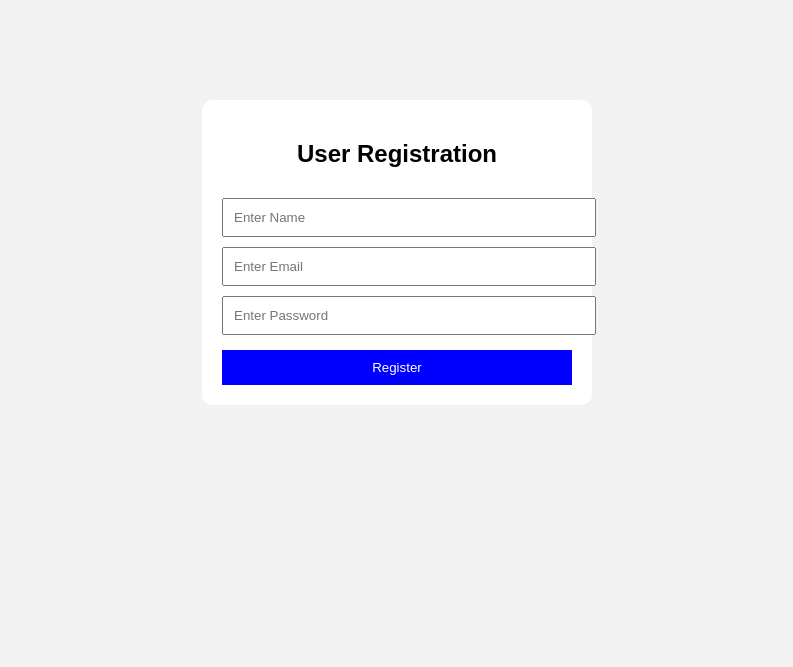
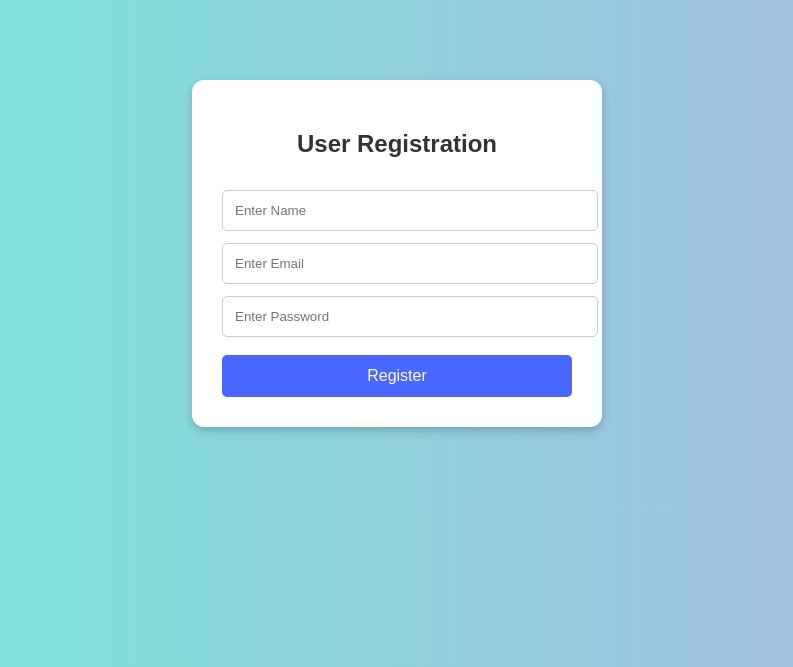
Before and after one commit to gavirnenins-web/nitya, a Flask app: page / in a window 1280 px wide. Shown: the top 667 px of the page, without its empty margins (243-1036 px from the left). Run offline with Flask 3, Linux system fonts and the light colour scheme.

Commit message:
Improved registration page styling

```diff
--- a/static/style.css
+++ b/static/style.css
@@ -1,31 +1,42 @@
 body {
-    font-family: Arial;
-    background-color: #f2f2f2;
+    font-family: Arial, sans-serif;
+    background: linear-gradient(to right, #74ebd5, #ACB6E5);
 }
 
 .container {
     width: 350px;
-    margin: 100px auto;
+    margin: 80px auto;
     background: white;
-    padding: 20px;
-    border-radius: 10px;
+    padding: 30px;
+    border-radius: 12px;
+    box-shadow: 0px 4px 10px rgba(0,0,0,0.2);
 }
 
 h2 {
     text-align: center;
+    color: #333;
 }
 
 input {
     width: 100%;
-    padding: 10px;
-    margin-top: 10px;
+    padding: 12px;
+    margin-top: 12px;
+    border-radius: 5px;
+    border: 1px solid #ccc;
 }
 
 button {
     width: 100%;
-    padding: 10px;
-    margin-top: 15px;
-    background-color: blue;
+    padding: 12px;
+    margin-top: 18px;
+    background-color: #4a67ff;
     color: white;
     border: none;
+    border-radius: 5px;
+    font-size: 16px;
+    cursor: pointer;
 }
+
+button:hover {
+    background-color: #3248c5;
+}
```
